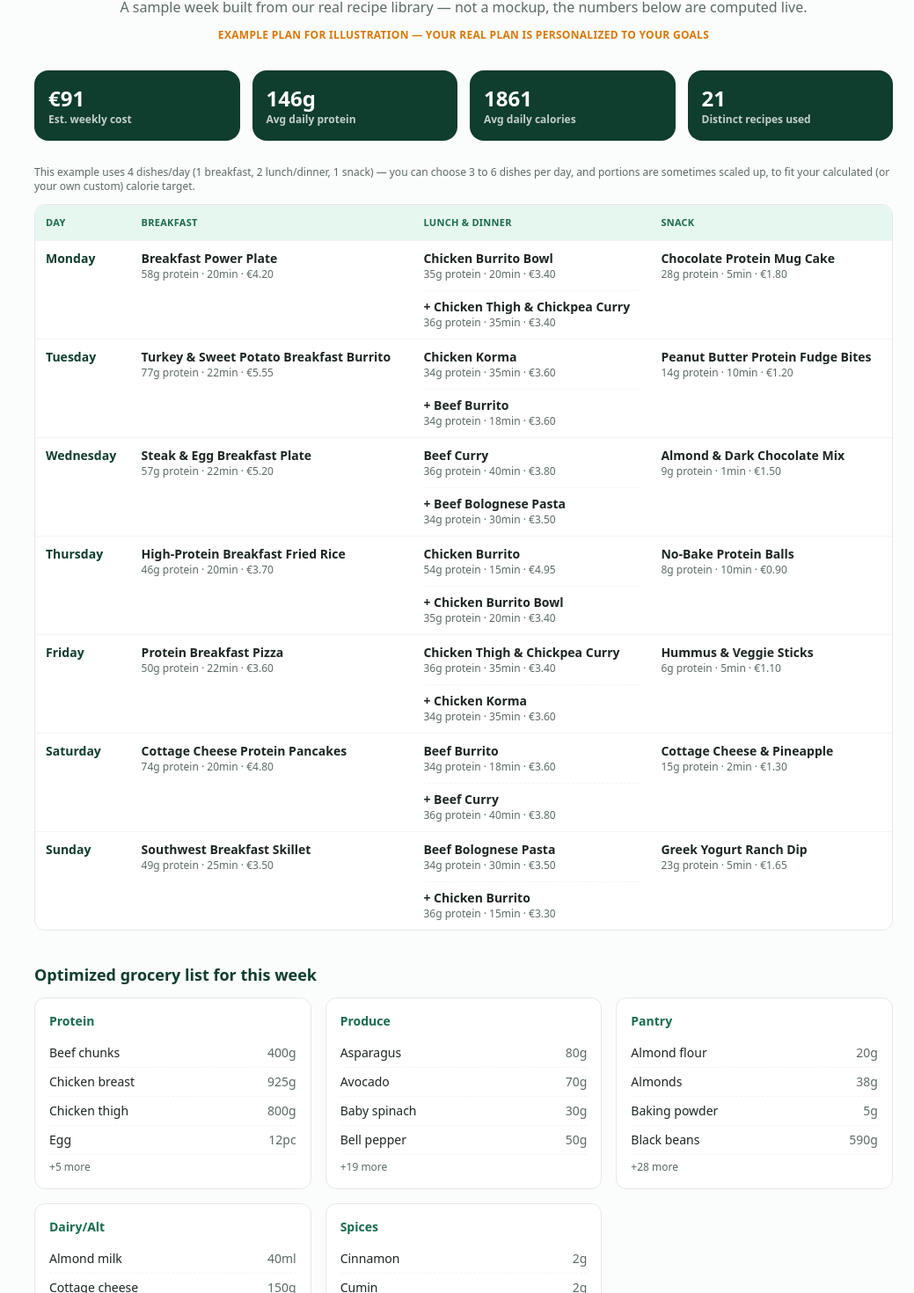
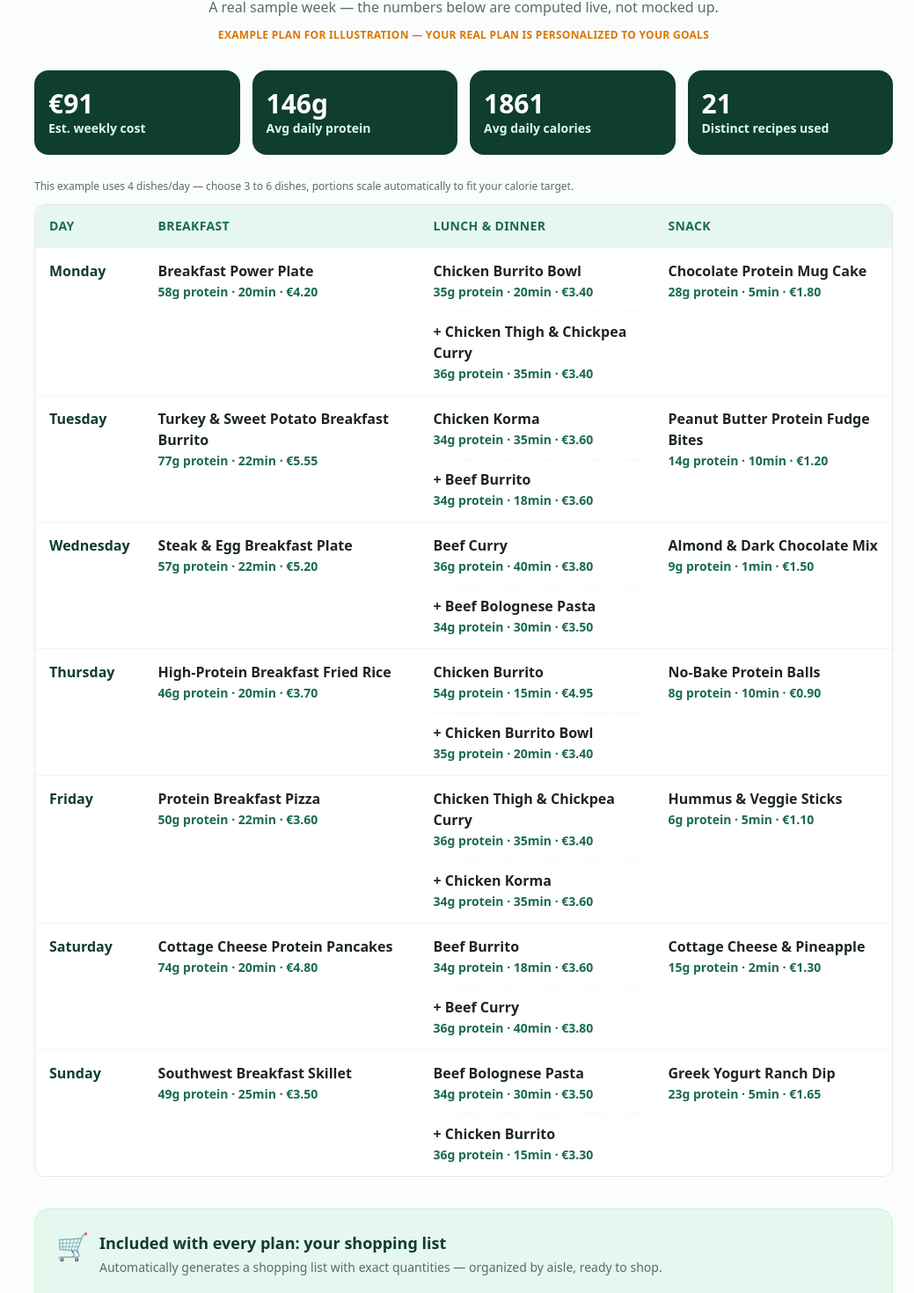
Before and after one commit to usario172332/youraifood-app, a Next.js app in the folder youraifood-app/: page / in a window 1280 px wide. Shown: the part 3698-5168 px from the top of the page at 88% size, without its empty margins (241-1280 px from the left). Built offline with nearby package versions, Linux system fonts and the light colour scheme; no server answers.

Commit message:
Update SamplePlan.jsx

```diff
--- a/youraifood-app/components/SamplePlan.jsx
+++ b/youraifood-app/components/SamplePlan.jsx
@@ -155,66 +155,66 @@ export default function SamplePlan() {
       <div className="mx-auto max-w-[1120px]">
         <h2 className="text-center text-2xl font-extrabold text-green-900">See exactly what you'll get</h2>
         <p className="mb-3 text-center text-ink-soft">
-          A sample week built from our real recipe library — not a mockup, the numbers below are computed live.
+          A real sample week — the numbers below are computed live, not mocked up.
         </p>
         <p className="mb-8 text-center text-xs font-semibold uppercase tracking-wide text-amber-600">
           Example plan for illustration — your real plan is personalized to your goals
         </p>
 
         <div className="mb-7 grid grid-cols-2 gap-3.5 md:grid-cols-4">
-          <div className="rounded-2xl bg-green-900 px-4 py-4 text-white">
-            <div className="text-2xl font-extrabold">€{stats.totalCost.toFixed(0)}</div>
-            <div className="text-xs font-semibold opacity-75">Est. weekly cost</div>
+          <div className="rounded-2xl bg-green-900 px-4 py-5">
+            <div className="text-3xl font-extrabold text-white">€{stats.totalCost.toFixed(0)}</div>
+            <div className="text-sm font-semibold text-green-100">Est. weekly cost</div>
           </div>
-          <div className="rounded-2xl bg-green-900 px-4 py-4 text-white">
-            <div className="text-2xl font-extrabold">{stats.avgProtein}g</div>
-            <div className="text-xs font-semibold opacity-75">Avg daily protein</div>
+          <div className="rounded-2xl bg-green-900 px-4 py-5">
+            <div className="text-3xl font-extrabold text-white">{stats.avgProtein}g</div>
+            <div className="text-sm font-semibold text-green-100">Avg daily protein</div>
           </div>
-          <div className="rounded-2xl bg-green-900 px-4 py-4 text-white">
-            <div className="text-2xl font-extrabold">{stats.avgCal}</div>
-            <div className="text-xs font-semibold opacity-75">Avg daily calories</div>
+          <div className="rounded-2xl bg-green-900 px-4 py-5">
+            <div className="text-3xl font-extrabold text-white">{stats.avgCal}</div>
+            <div className="text-sm font-semibold text-green-100">Avg daily calories</div>
           </div>
-          <div className="rounded-2xl bg-green-900 px-4 py-4 text-white">
-            <div className="text-2xl font-extrabold">{stats.distinctRecipes}</div>
-            <div className="text-xs font-semibold opacity-75">Distinct recipes used</div>
+          <div className="rounded-2xl bg-green-900 px-4 py-5">
+            <div className="text-3xl font-extrabold text-white">{stats.distinctRecipes}</div>
+            <div className="text-sm font-semibold text-green-100">Distinct recipes used</div>
           </div>
         </div>
 
         <p className="mb-3 text-xs text-ink-soft">
-          This example uses 4 dishes/day (1 breakfast, 2 lunch/dinner, 1 snack) — you can choose 3 to 6 dishes per day,
-          and portions are sometimes scaled up, to fit your calculated (or your own custom) calorie target.
+          This example uses 4 dishes/day — choose 3 to 6 dishes, portions scale automatically to fit your calorie
+          target.
         </p>
         <div className="overflow-x-auto rounded-xl border border-gray-200">
-          <table className="w-full border-collapse bg-white text-sm">
+          <table className="w-full border-collapse bg-white text-base">
             <thead>
-              <tr className="bg-green-50 text-left text-[11px] uppercase tracking-wide text-green-700">
-                <th className="px-3 py-2.5">Day</th>
+              <tr className="bg-green-50 text-left text-sm font-bold uppercase tracking-wide text-green-700">
+                <th className="px-4 py-3.5">Day</th>
                 {MEAL_SLOTS.map((slot) => (
-                  <th key={slot} className="px-3 py-2.5">{MEAL_LABELS[slot]}</th>
+                  <th key={slot} className="px-4 py-3.5">{MEAL_LABELS[slot]}</th>
                 ))}
               </tr>
             </thead>
             <tbody>
               {SAMPLE_DAYS.map((row) => (
                 <tr key={row.day} className="border-t border-gray-100 align-top">
-                  <td className="px-3 py-2.5 font-extrabold text-green-900">{row.day}</td>
+                  <td className="px-4 py-3.5 text-base font-extrabold text-green-900">{row.day}</td>
                   {MEAL_SLOTS.map((slot) => {
                     const dishes = (row[`${slot}Dishes`] || [])
                       .map((d) => ({ ...d, recipe: findRecipe(d.id) }))
                       .filter((d) => d.recipe);
                     return (
-                      <td key={slot} className="px-3 py-2.5">
+                      <td key={slot} className="px-4 py-3.5">
                         {dishes.length === 0 && <span className="text-ink-soft">—</span>}
                         {dishes.map((d, idx) => (
                           <div
                             key={`${slot}-${d.id}`}
-                            className={idx > 0 ? 'mt-2.5 border-t border-dashed border-gray-100 pt-2' : ''}
+                            className={idx > 0 ? 'mt-3 border-t border-dashed border-gray-100 pt-2.5' : ''}
                           >
-                            <div className="font-semibold">
+                            <div className="font-bold text-ink">
                               {idx > 0 && '+ '}
                               {d.recipe.name}
                             </div>
-                            <div className="text-xs text-ink-soft">
+                            <div className="mt-0.5 text-sm font-semibold text-green-700">
                               {Math.round(d.recipe.protein * d.servings)}g protein · {d.recipe.time}min · €{(d.recipe.cost * d.servings).toFixed(2)}
                             </div>
                           </div>
@@ -228,8 +228,17 @@ export default function SamplePlan() {
           </table>
         </div>
 
-        <h3 className="mb-3 mt-9 text-lg font-extrabold text-green-900">Optimized grocery list for this week</h3>
-        <div className="grid grid-cols-1 gap-4 md:grid-cols-3">
+        <div className="mt-9 rounded-2xl border border-green-200 bg-green-50 p-6">
+          <div className="flex items-start gap-3">
+            <span className="text-3xl">🛒</span>
+            <div>
+              <h3 className="text-lg font-extrabold text-green-900">Included with every plan: your shopping list</h3>
+              <p className="mt-1 text-sm text-ink-soft">
+                Automatically generates a shopping list with exact quantities — organized by aisle, ready to shop.
+              </p>
+            </div>
+          </div>
+          <div className="mt-5 grid grid-cols-1 gap-4 md:grid-cols-3">
             {catOrder.map((cat) => {
               const items = byCat[cat].sort((a, b) => a.name.localeCompare(b.name));
               const visible = groceriesExpanded ? items : items.slice(0, PREVIEW_ITEMS_PER_CATEGORY);
@@ -256,13 +265,14 @@ export default function SamplePlan() {
             <div className="mt-4 text-center">
               <button
                 onClick={() => setGroceriesExpanded(true)}
-              className="rounded-full border border-gray-200 px-5 py-2 text-sm font-bold text-green-700 hover:bg-green-50"
+                className="rounded-full border border-gray-200 bg-white px-5 py-2 text-sm font-bold text-green-700 hover:bg-green-50"
               >
                 Show full grocery list ({totalItems} items) ↓
               </button>
             </div>
           )}
         </div>
+      </div>
     </section>
   );
 }
```
Lines whose indentation alone changed are shown as unchanged.
